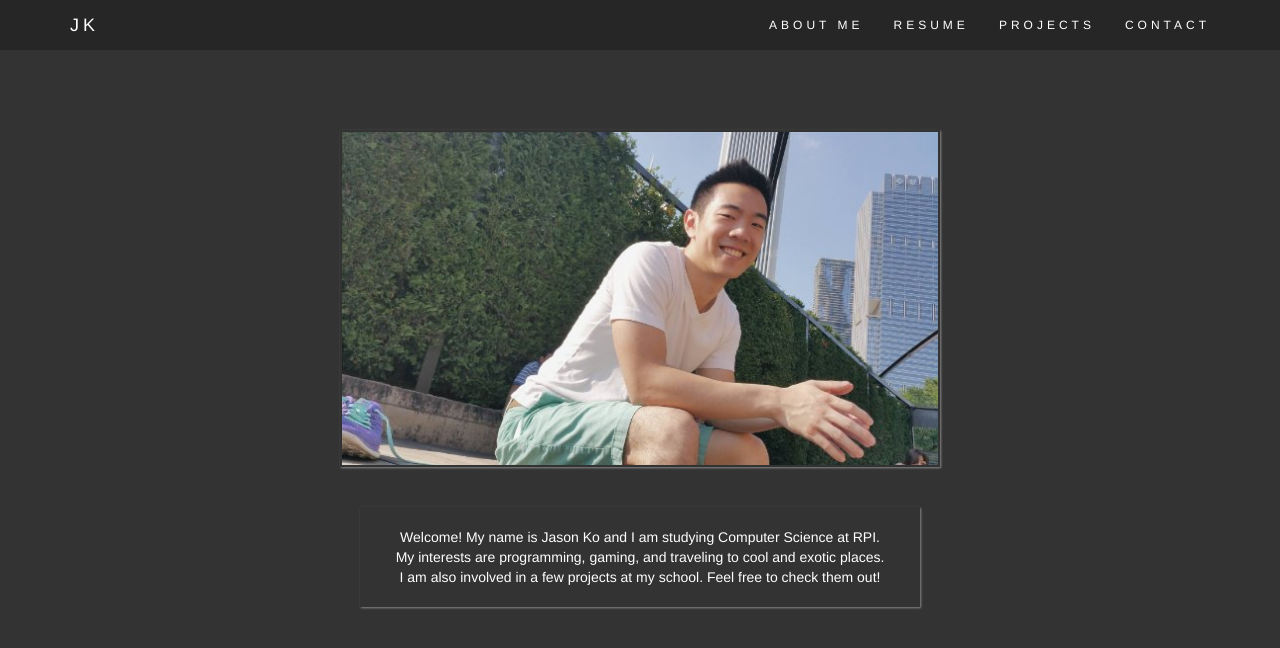
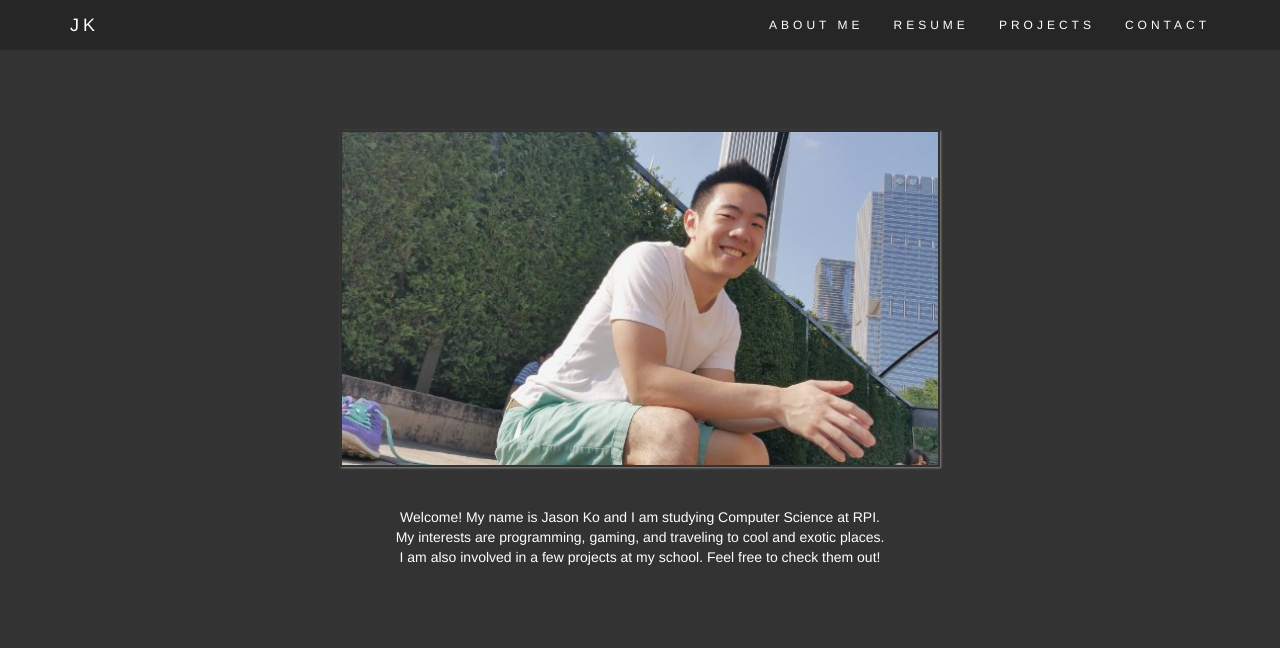
Before and after one commit to jko0531/personal-website, a Jekyll site: the page built from _pages/about.html, in a window 1280 px wide. Shown: the top 648 px of the page. Built offline with Jekyll 4.4.1, drawn with Linux system fonts in a browser that asks for light colours.

Commit message:
fixed picture

```diff
--- a/_pages/about.html
+++ b/_pages/about.html
@@ -26,7 +26,6 @@ img{
 	text-align:center;
 	width:560px;
     padding:20px;
-    box-shadow:1px 1px 2px #888;
 }
 #talk-container{
     margin:25px;
@@ -50,7 +49,7 @@ img{
 </style>
 
 <br><br><br>
-<img class='img' src='../img/profile.jpg'></img><br><br><br>
+<img class='img' src='../img/profile.jpg'></img><br><br>
 <div class='talk-left-text'>
 Welcome! My name is Jason Ko and I am studying Computer Science at RPI.<br>
 My interests are programming, gaming, and traveling to cool and exotic places. <br>
```
